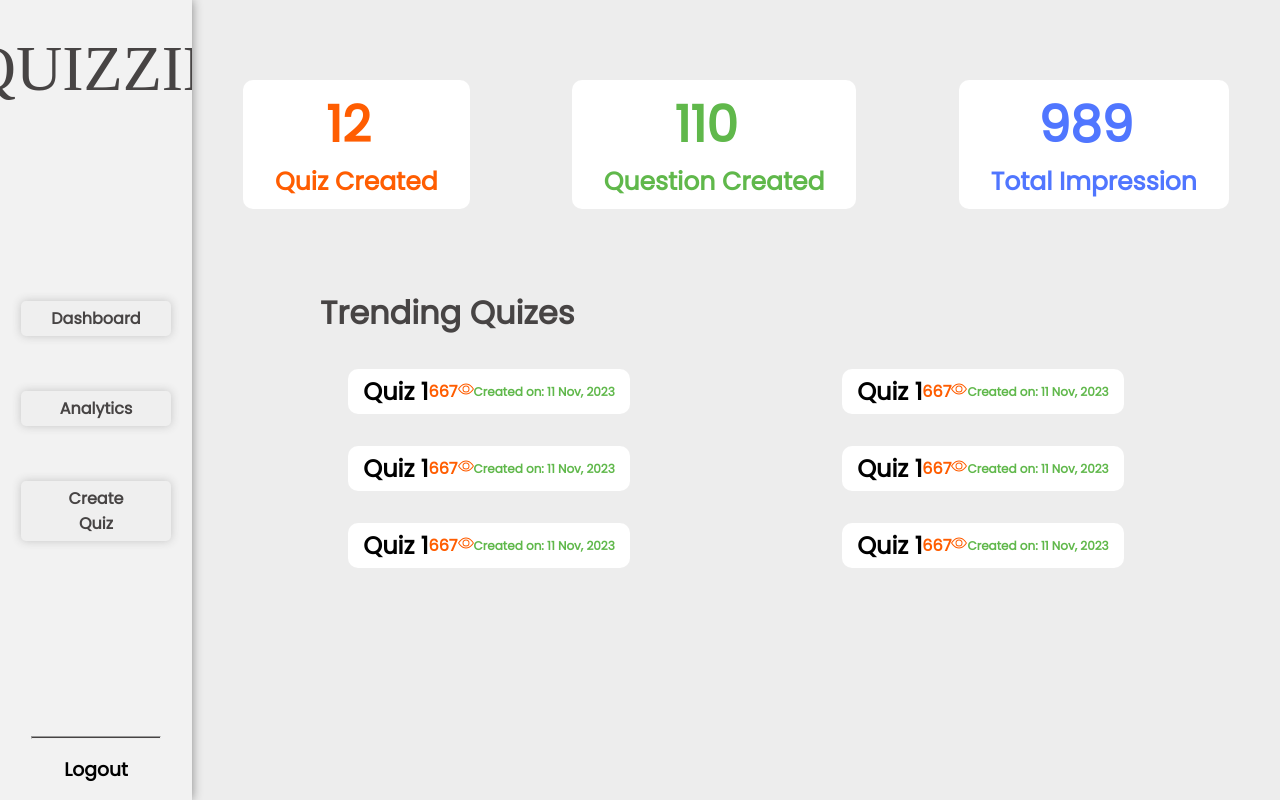
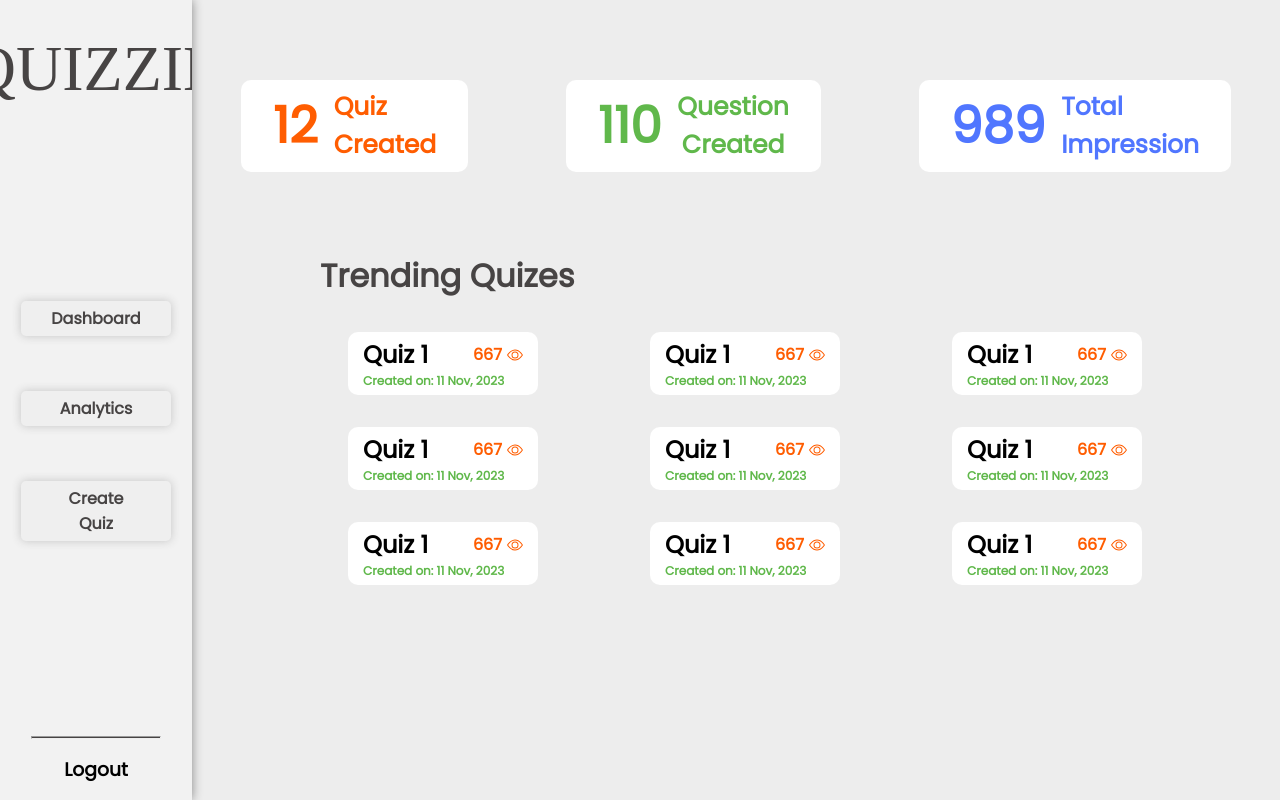
Before and after one commit to itsmeshashank13/Quizzie, a React (Create React App) app in the folder frontend/: page /dashboard in a window 1280 px wide. Built offline with nearby package versions, Linux system fonts and the light colour scheme; a web font is replaced by a local one.

Commit message:
achieved the dashboard layout

```diff
--- a/frontend/src/Pages/dashboard/Dashboard.jsx
+++ b/frontend/src/Pages/dashboard/Dashboard.jsx
@@ -1,8 +1,7 @@
-import React from 'react';
-import LeftBar from '../../Components/leftBar/LeftBar';
-import styles from './dashboard.module.css';
-import {BsEye} from 'react-icons/bs';
-
+import React from "react";
+import LeftBar from "../../Components/leftBar/LeftBar";
+import styles from "./dashboard.module.css";
+import { BsEye } from "react-icons/bs";
 
 function Dashboard() {
   return (
@@ -12,15 +11,21 @@ function Dashboard() {
         <div className={styles.head}>
           <span className={styles.wrapper}>
             <h1>12</h1>
-          <p><span>Quiz </span>Created</p>
+            <p>
+              <span>Quiz </span>Created
+            </p>
           </span>
           <span className={styles.wrapper}>
             <h1>110</h1>
-          <p><span>Question</span>  Created </p>
+            <p>
+              <span>Question</span> Created
+            </p>
           </span>
           <span className={styles.wrapper}>
             <h1>989</h1>
-          <p><span>Total</span> Impression </p>
+            <p>
+              <span>Total</span> Impression
+            </p>
           </span>
         </div>
         <span className={styles.mid}>
@@ -29,38 +34,80 @@ function Dashboard() {
         <div className={styles.bottom}>
           <span>
             <h2>Quiz 1</h2>
-          <p className={styles.num}>667<BsEye/></p>
+            <p className={styles.num}>
+              667
+              <BsEye className={styles.BsEye} />
+            </p>
             <p>Created on: 11 Nov, 2023</p>
           </span>
           <span>
             <h2>Quiz 1</h2>
-          <p className={styles.num}>667<BsEye/></p>
+            <p className={styles.num}>
+              667
+              <BsEye className={styles.BsEye} />
+            </p>
             <p>Created on: 11 Nov, 2023</p>
           </span>
           <span>
             <h2>Quiz 1</h2>
-          <p className={styles.num}>667<BsEye/></p>
+            <p className={styles.num}>
+              667
+              <BsEye className={styles.BsEye} />
+            </p>
             <p>Created on: 11 Nov, 2023</p>
           </span>
           <span>
             <h2>Quiz 1</h2>
-          <p className={styles.num}>667<BsEye/></p>
+            <p className={styles.num}>
+              667
+              <BsEye className={styles.BsEye} />
+            </p>
             <p>Created on: 11 Nov, 2023</p>
           </span>
           <span>
             <h2>Quiz 1</h2>
-          <p className={styles.num}>667<BsEye/></p>
+            <p className={styles.num}>
+              667
+              <BsEye className={styles.BsEye} />
+            </p>
             <p>Created on: 11 Nov, 2023</p>
           </span>
           <span>
             <h2>Quiz 1</h2>
-          <p className={styles.num}>667<BsEye/></p>
+            <p className={styles.num}>
+              667
+              <BsEye className={styles.BsEye} />
+            </p>
+            <p>Created on: 11 Nov, 2023</p>
+          </span>
+          <span>
+            <h2>Quiz 1</h2>
+            <p className={styles.num}>
+              667
+              <BsEye className={styles.BsEye} />
+            </p>
+            <p>Created on: 11 Nov, 2023</p>
+          </span>
+          <span>
+            <h2>Quiz 1</h2>
+            <p className={styles.num}>
+              667
+              <BsEye className={styles.BsEye} />
+            </p>
+            <p>Created on: 11 Nov, 2023</p>
+          </span>
+          <span>
+            <h2>Quiz 1</h2>
+            <p className={styles.num}>
+              667
+              <BsEye className={styles.BsEye} />
+            </p>
             <p>Created on: 11 Nov, 2023</p>
           </span>
         </div>
       </div>
     </>
-  )
+  );
 }
 
 export default Dashboard;
--- a/frontend/src/Pages/dashboard/dashboard.module.css
+++ b/frontend/src/Pages/dashboard/dashboard.module.css
@@ -19,7 +19,10 @@
 .head .wrapper {
     background-color: #ffffff;
     text-align: center;
-    width: max-content;
+    display: flex;
+    align-items: center;
+    flex-wrap: wrap;
+    justify-content: space-between;
     padding: .5rem 2rem;
     border-radius: 10px;
 }
@@ -46,6 +49,10 @@
     font-weight: 900;
 }
 
+.head .wrapper span {
+    display: flex;
+}
+
 .mid h1 {
     font-family: Poppins;
     color: #474444;
@@ -56,9 +63,9 @@
 .bottom {
     font-family: Poppins;
     font-weight: 900;
-    display: flex;
-    flex-wrap: wrap;
-    justify-content: space-evenly;
+    display: grid;
+    grid-template-columns: repeat(3, 1fr);
+    margin: 0 100px;
 }
 
 .bottom span {
@@ -70,13 +77,18 @@
     flex-wrap: wrap;
     justify-content: space-between;
     align-items: center;
-    width: max-content;
+    width: 160px;
 }
 
 .bottom span .num{
     color: #FF5D01;
-    float: right;
     margin: 5px 0;
+    display: flex;
+    align-items: center;
+}
+
+.BsEye {
+    margin-left: 5px;
 }
 
 .bottom span p:nth-child(3){
```
Lines whose indentation alone changed are shown as unchanged.
